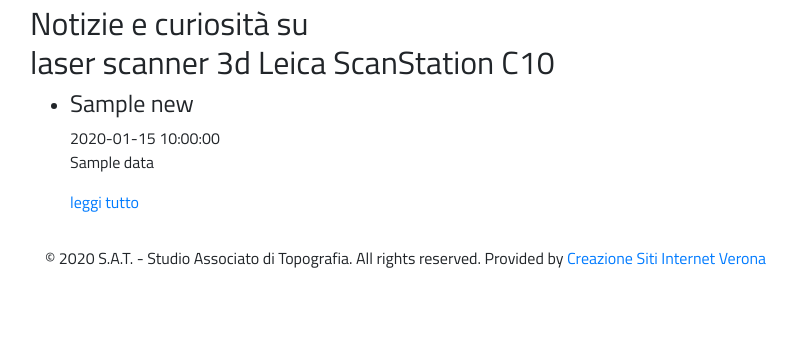
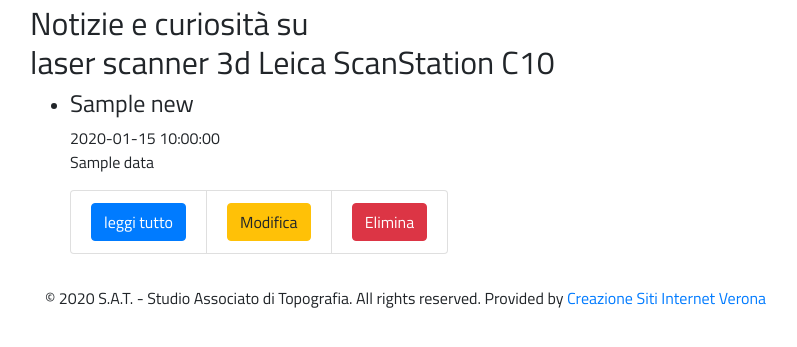
Before and after one commit to erighetto/satgeorilievi, a Symfony app: template backend/templates/news/index.html.twig in a window 1280 px wide. Shown: the part 98-445 px from the top of the page, without its empty margins (55-852 px from the left). Run offline with Twig, Linux system fonts and the light colour scheme; the template is opened without the code that fills it: most values are stand-ins (such as "Sample title", 1, 10 or a date in 2020); style sheets or scripts are compiled from the project's sources; some libraries are stand-ins or nearby versions.

Commit message:
fix vari e aggiornamento di synfony

```diff
--- a/backend/templates/base.html.twig
+++ b/backend/templates/base.html.twig
@@ -4,7 +4,7 @@
     <meta charset="utf-8">
     <meta http-equiv="X-UA-Compatible" content="IE=edge">
     <meta name="viewport" content="width=device-width, initial-scale=1, shrink-to-fit=no">
-    <title>{{ title }} - S.A.T. | Studio Associato di Topografia</title>
+    <title>{% block title %}{% endblock  %} - S.A.T. | Studio Associato di Topografia</title>
     <link href="https://fonts.googleapis.com/css?family=Titillium+Web&display=swap" rel="stylesheet">
     {% block head_scripts %}
         {{ encore_entry_link_tags('app') }}
@@ -31,7 +31,7 @@
         <div class="row">
             <div class="col">
                 {% block body %}
-                {% endblock body %}
+                {% endblock %}
             </div>
         </div>
     </main>
--- a/backend/templates/news/index.html.twig
+++ b/backend/templates/news/index.html.twig
@@ -1,4 +1,6 @@
 {% extends 'base.html.twig' %}
+
+{% block title %}{{ title }}{% endblock %}
 
 {% block body %}
     <h2>Notizie e curiosit&agrave; su<br /> laser scanner 3d Leica ScanStation C10</h2>
@@ -9,7 +11,17 @@
                 <h4>{{ row.title }}</h4>
                 <span class="posted">{{ row.posted }}</span>
                 <p>{{ row.data|raw }}</p>
-                <p><a href="{{ row.link|raw }}" rel="nofollow" class="blank">leggi tutto</a></p>
+
+                <ul class="list-group list-group-horizontal-sm">
+                    <li class="list-group-item"><a class="btn btn-primary" href="{{ row.link|raw }}" rel="nofollow" target="_blank">leggi tutto</a></li>
+                    <li class="list-group-item"><a class="btn btn-warning" href="{{ path('news_edit', {'id': row.id}) }}">Modifica</a></li>
+                    <li class="list-group-item"><form method="post" action="{{ path('news_delete', {'id': row.id}) }}" onsubmit="return confirm('Are you sure you want to delete this item?');">
+                            <input type="hidden" name="_method" value="DELETE">
+                            <input type="hidden" name="_token" value="{{ csrf_token('delete' ~ row.id) }}">
+                            <button class="btn btn-danger">Elimina</button>
+                        </form></li>
+                </ul>
+
             </li>
         {% endfor %}
     </ul>
```
Also changed, not shown: backend/src/Controller/NewsController.php (+5 -4 lines), backend/src/Repository/NewsRepository.php (+4 -3 lines), 2 other files.
